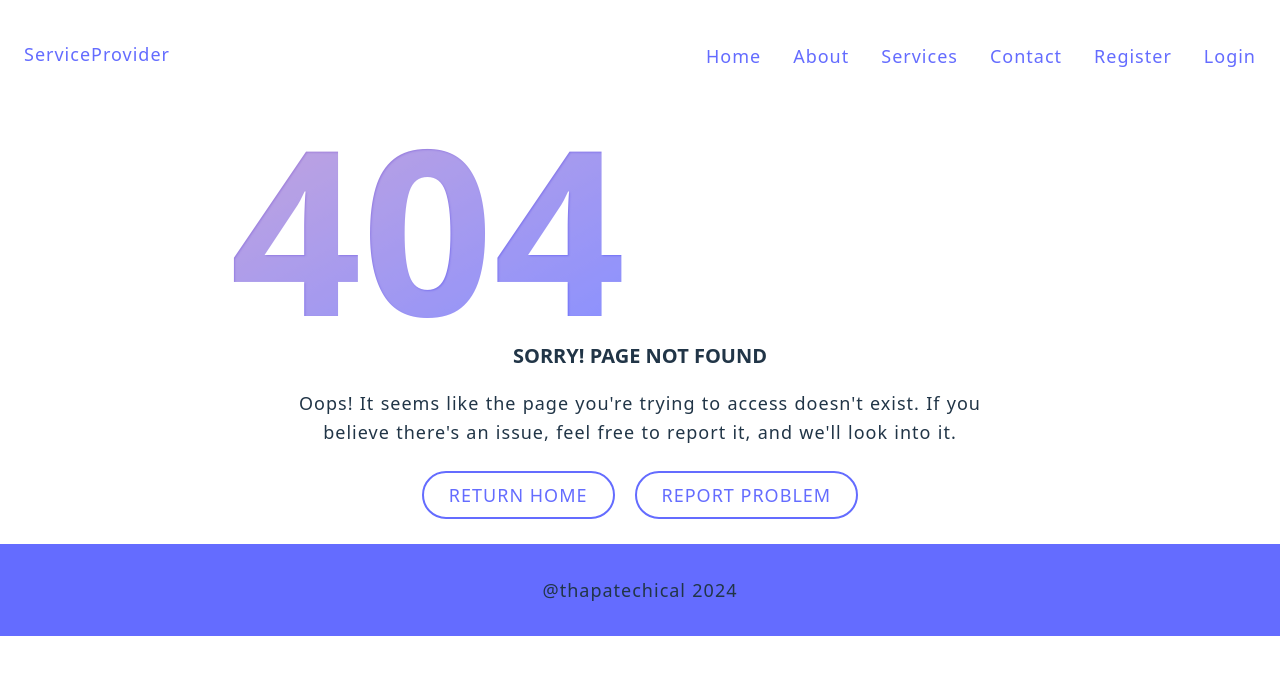
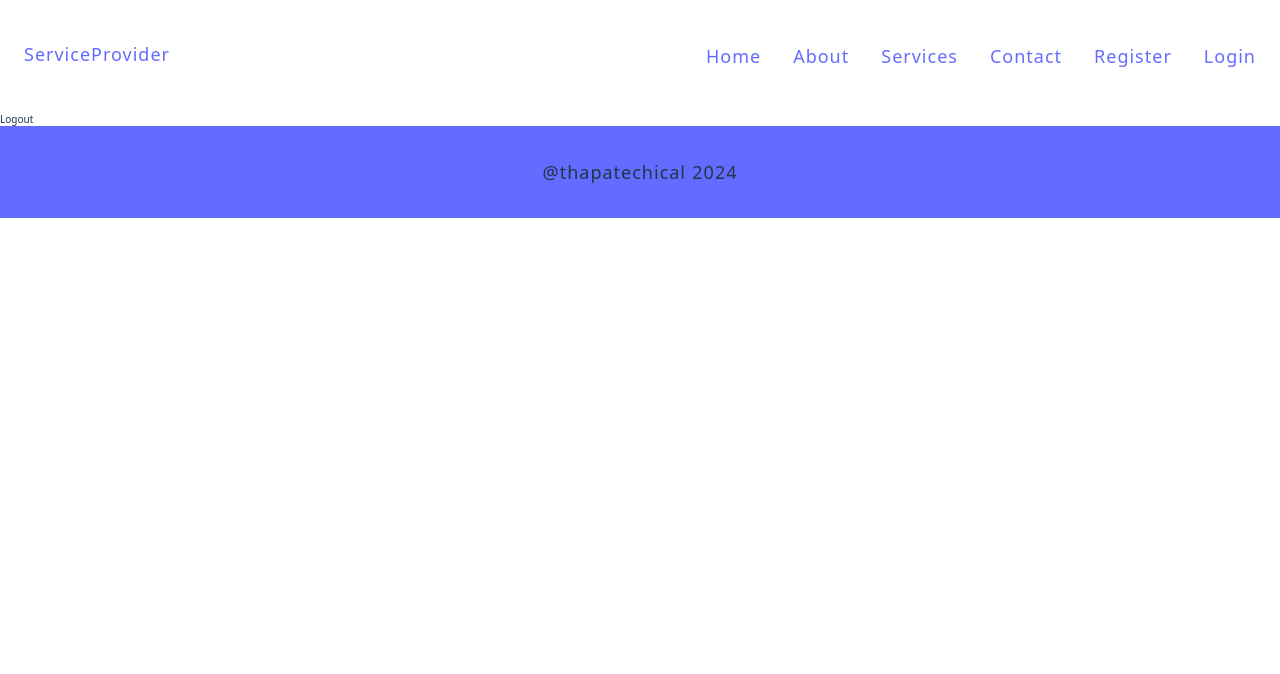
Before and after one commit to MuhammadFaizan144/MERN-Tutorial, a React (Vite) app in the folder client/: page /logout in a window 1280 px wide. Shown: the top 674 px of the page. Built offline with nearby package versions, Linux system fonts and the light colour scheme.

Commit message:
Creating logout route in tutorial 29

```diff
--- a/client/src/App.jsx
+++ b/client/src/App.jsx
@@ -9,6 +9,7 @@
 import Navbar from './Components/Navbar'
 import Error from './pages/error'
 import Footer from './Components/Footer/Footer'
+import Logout from './pages/Logout'
 const App = () => {
   return (
     <>
@@ -21,6 +22,7 @@
           <Route path='/service' element={<Service/>}/>
           <Route path='/register' element={<Register/>}/>
           <Route path='/login' element={<Login/>}/>
+          <Route path='/logout' element={<Logout/>}/>
           <Route path='*' element={<Error/>}/>
         </Routes>
       <Footer/>
--- /dev/null
+++ b/client/src/pages/Logout.jsx
@@ -0,0 +1,9 @@
+import React from 'react'
+
+const Logout = () => {
+  return (
+    <div>Logout</div>
+  )
+}
+
+export default Logout
```
